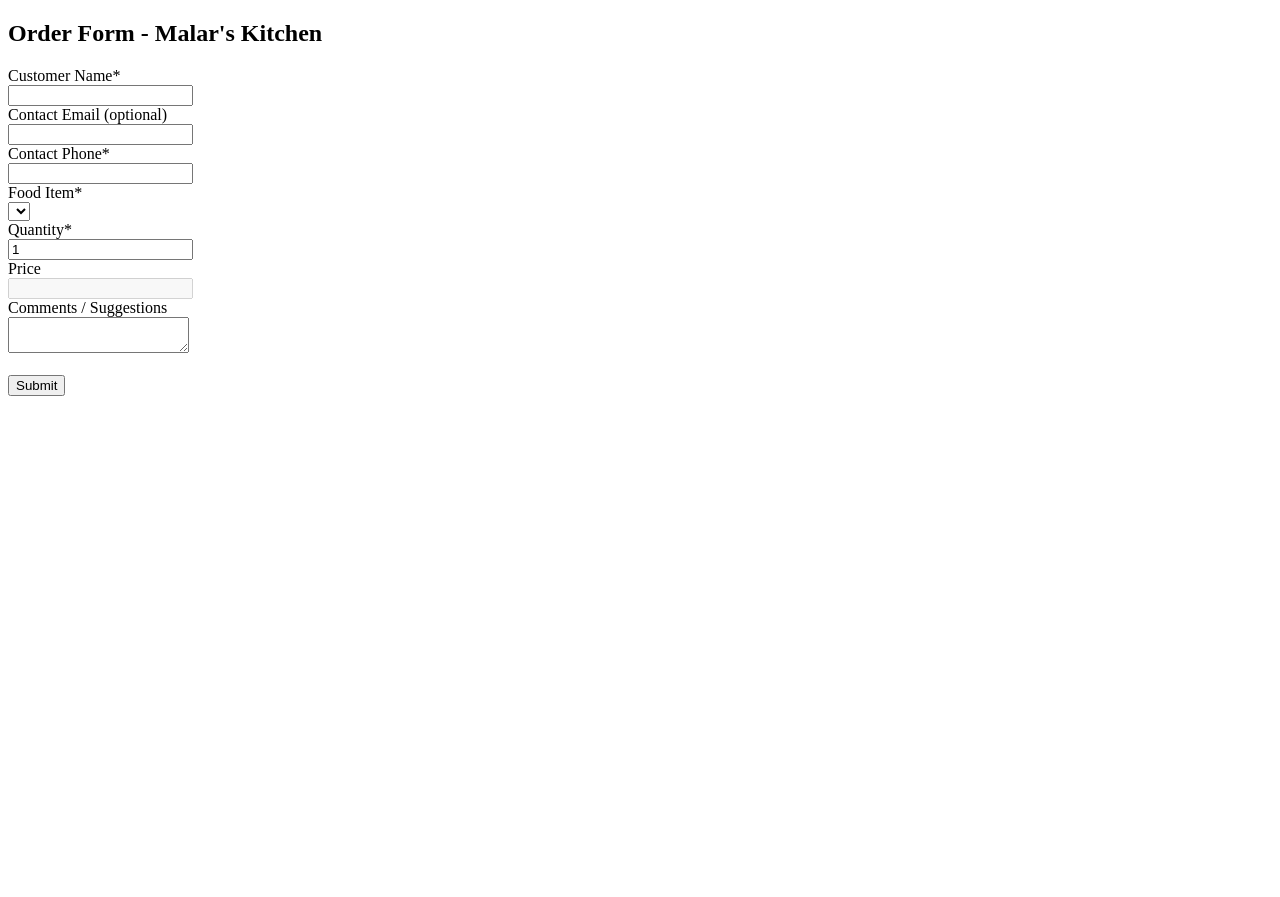
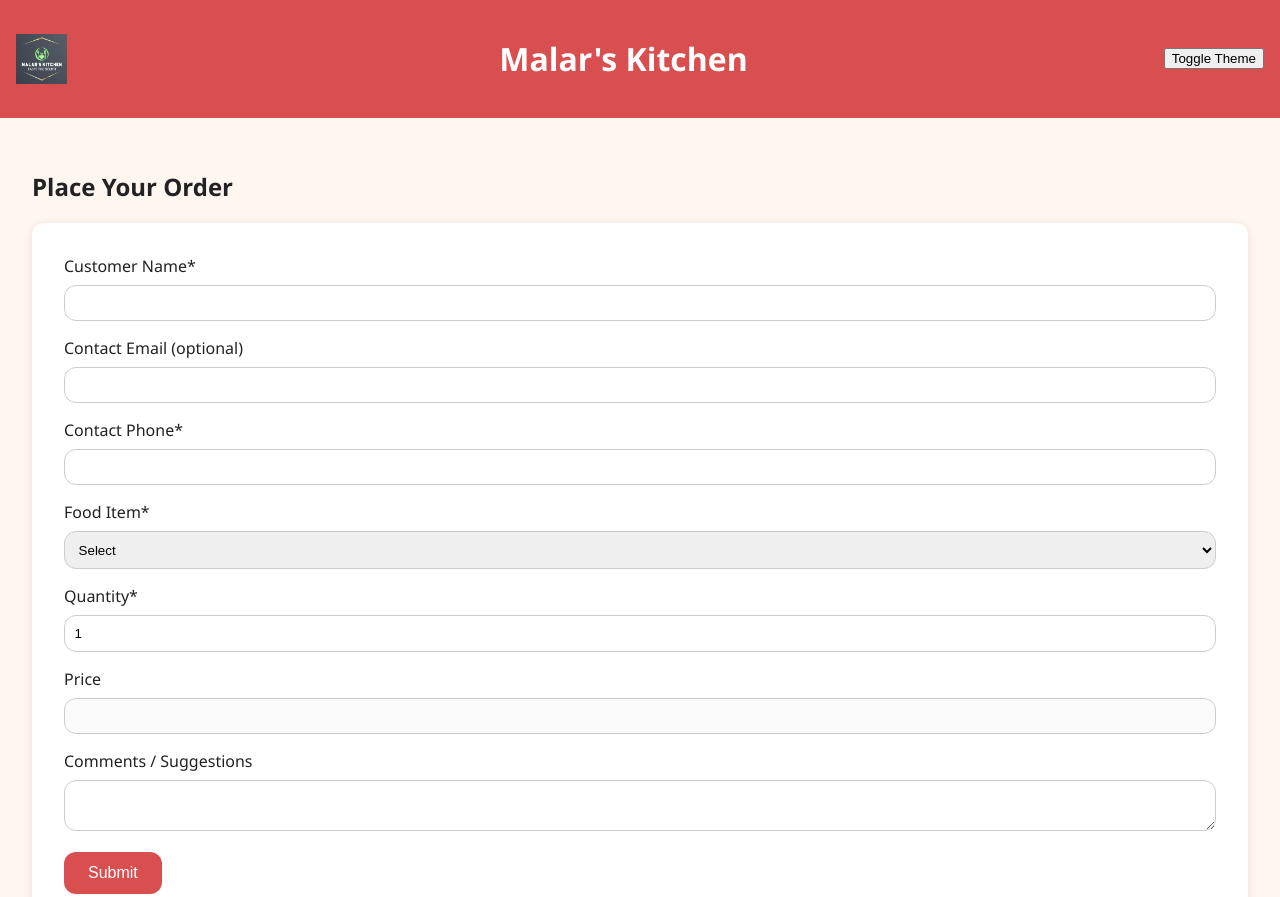
Before and after one commit to MalarUla/malars-kitchen, a plain HTML site: page index1.html in a window 1280 px wide. Shown: the top 897 px of the page. Before the commit the page ends 800 px from the top, so only its background shows below. Drawn offline with Linux system fonts and the light colour scheme; no server answers.

```diff
--- a/index1.html
+++ b/index1.html
@@ -1,34 +1,63 @@
 <!DOCTYPE html>
-<html>
+<html lang="en">
 <head>
+  <meta charset="UTF-8">
+  <meta name="viewport" content="width=device-width, initial-scale=1.0">
   <title>Malar's Kitchen Order Form</title>
-  <script src="script.js"></script>
+  <link rel="stylesheet" href="style.css">
+  <script defer src="script.js"></script>
 </head>
 <body>
-  <h2>Order Form - Malar's Kitchen</h2>
-  <form id="orderForm">
-    <label>Customer Name*</label><br>
-    <input type="text" id="customerName"><br>
+  <header>
+    <img src="images/Logo.png" alt="Malar's Kitchen Logo" class="logo">
+    <h1>Malar's Kitchen</h1>
+    <button id="toggleTheme">Toggle Theme</button>
+  </header>
 
-    <label>Contact Email (optional)</label><br>
-    <input type="email" id="contactEmail"><br>
+  <main>
+    <section class="form-section">
+      <h2>Place Your Order</h2>
+      <form id="orderForm">
+        <label for="customerName">Customer Name*</label>
+        <input type="text" id="customerName" required>
 
-    <label>Contact Phone*</label><br>
-    <input type="text" id="contactPhone"><br>
+        <label for="contactEmail">Contact Email (optional)</label>
+        <input type="email" id="contactEmail">
 
-    <label>Food Item*</label><br>
-    <select id="foodItem" onchange="calculatePrice()"></select><br>
+        <label for="contactPhone">Contact Phone*</label>
+        <input type="text" id="contactPhone" required>
 
-    <label>Quantity*</label><br>
-    <input type="number" id="quantity" value="1" min="1" onchange="calculatePrice()"><br>
+        <label for="foodItem">Food Item*</label>
+        <select id="foodItem" onchange="calculatePrice()" required>
+          <option value="">Select</option>
+        </select>
 
-    <label>Price</label><br>
-    <input type="text" id="price" disabled><br>
+        <label for="quantity">Quantity*</label>
+        <input type="number" id="quantity" value="1" min="1" onchange="calculatePrice()" required>
 
-    <label>Comments / Suggestions</label><br>
-    <textarea id="comments"></textarea><br><br>
+        <label for="price">Price</label>
+        <input type="text" id="price" disabled>
 
-    <button type="button" onclick="submitOrder()">Submit</button>
-  </form>
+        <label for="comments">Comments / Suggestions</label>
+        <textarea id="comments"></textarea>
+
+        <button type="button" onclick="submitOrder()">Submit</button>
+      </form>
+    </section>
+
+    <section class="menu-section">
+      <h2>Our Menu</h2>
+      <input type="text" id="menuFilter" placeholder="Search food...">
+      <div class="menu-cards" id="menuCards">
+        <!-- Cards will be generated dynamically if needed -->
+      </div>
+    </section>
+  </main>
+
+  <div id="toast" class="toast hidden">Order submitted successfully!</div>
+
+  <footer>
+    <p>&copy; 2025 Malar's Kitchen. All rights reserved.</p>
+  </footer>
 </body>
 </html>
```
Also changed, not shown: index.html (+15 -2 lines).
